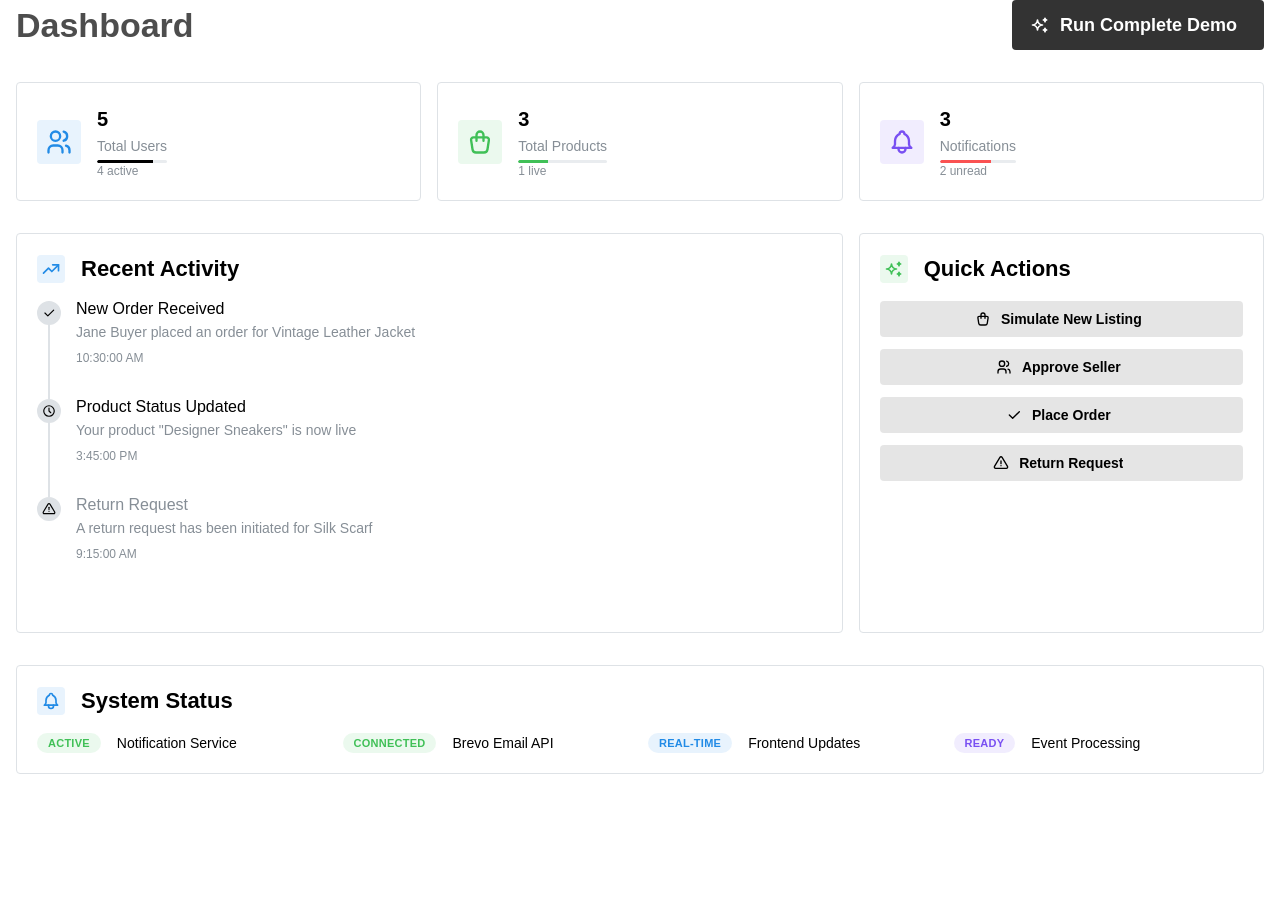
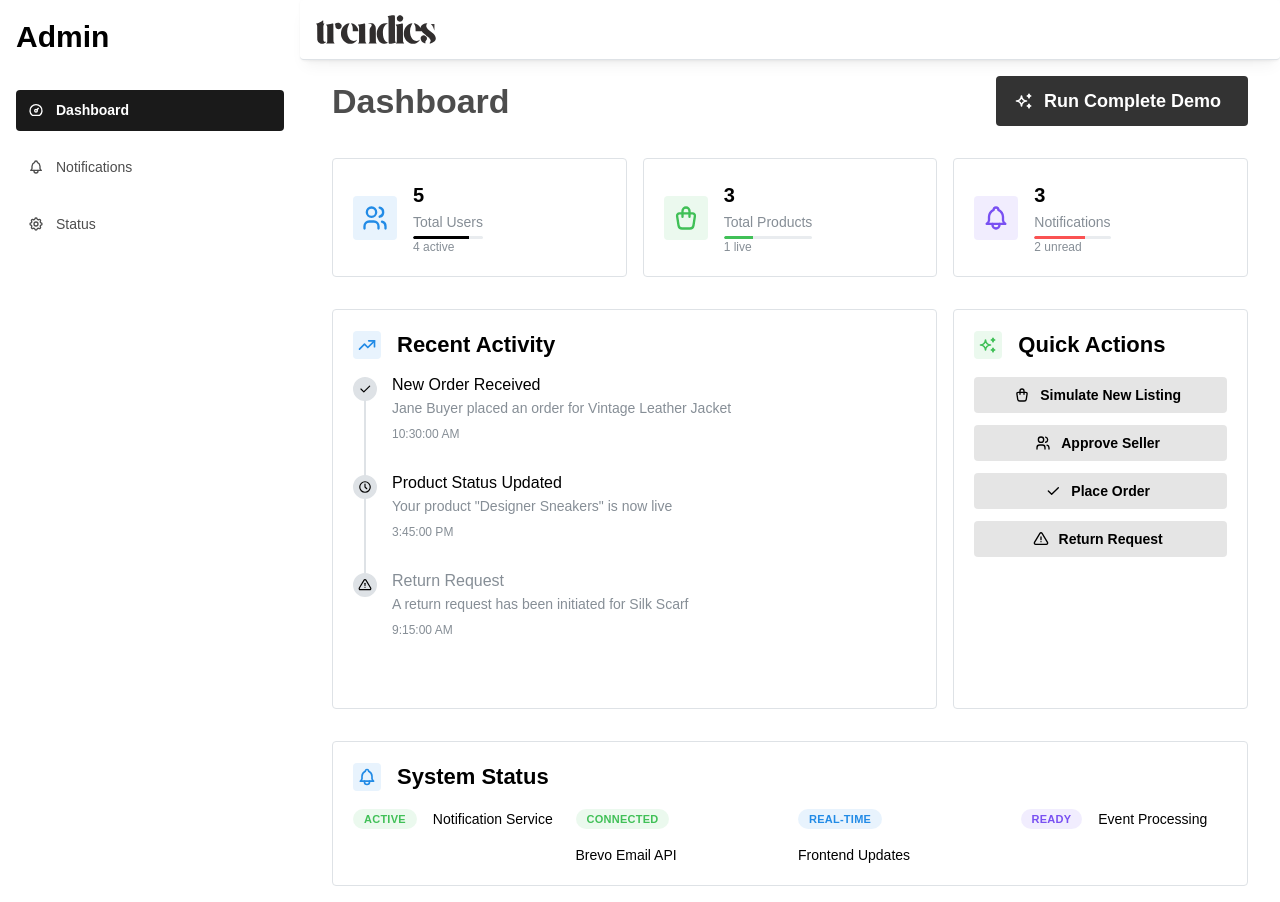
Before and after one commit to benjamindotdev/admin-dashboard, a Next.js app: page /admin/dashboard in a window 1280 px wide. Before the commit the page ends 800 px from the top, so only its background shows below. Built offline with nearby package versions, Linux system fonts and the light colour scheme; no server answers.

Commit message:
feat: create AdminLayout component to wrap children with MainLayout

```diff
--- /dev/null
+++ b/src/app/admin/layout.tsx
@@ -0,0 +1,11 @@
+'use client';
+
+import { MainLayout } from '@/components/MainLayout';
+
+export default function AdminLayout({
+    children,
+}: {
+    children: React.ReactNode;
+}) {
+    return <MainLayout>{children}</MainLayout>;
+}
```
